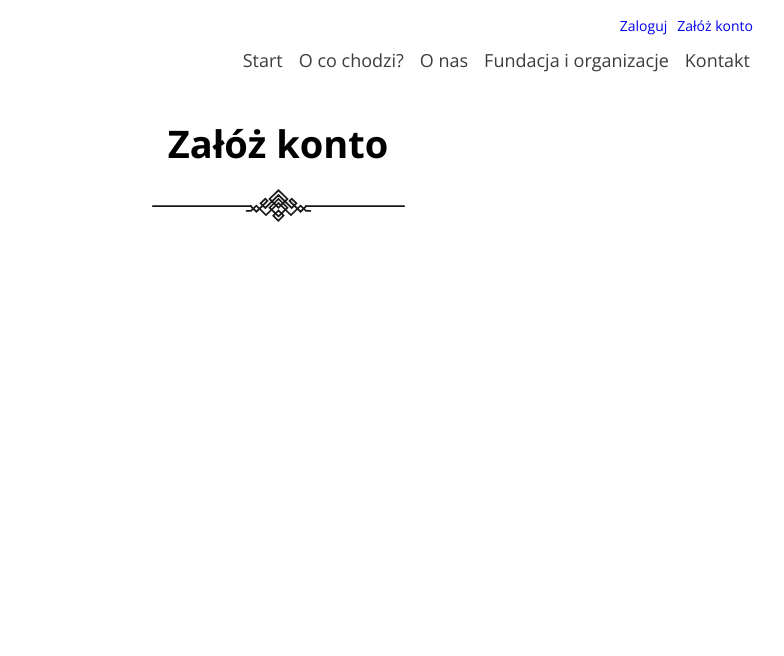
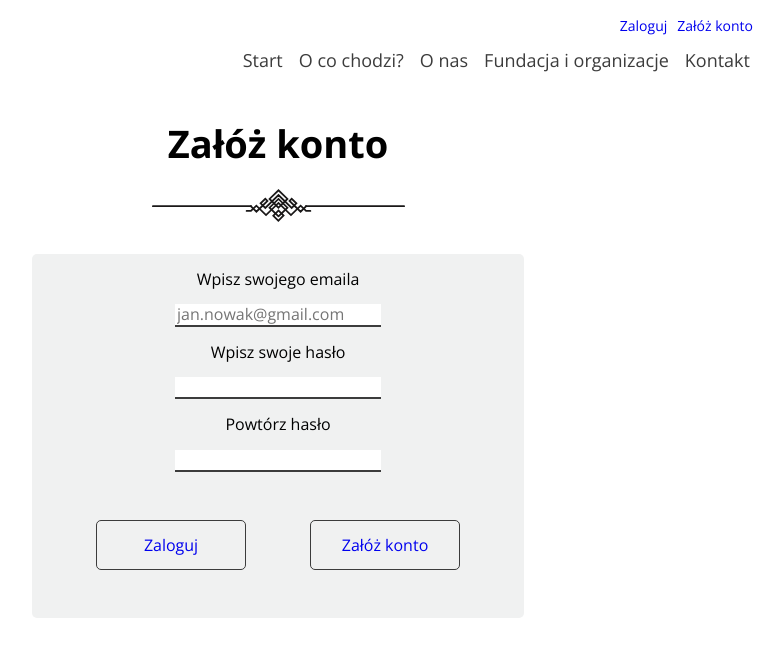
Before and after one commit to Michiyor/GiveAway, a React (Create React App) app in the folder giveaway/: page /register in a window 1280 px wide. Shown: the top 656 px of the page, without its empty margins (362-1146 px from the left). Built offline with nearby package versions, Linux system fonts and the light colour scheme.

Commit message:
style in login and register

```diff
--- a/giveaway/src/components/Login/Login.js
+++ b/giveaway/src/components/Login/Login.js
@@ -32,8 +32,7 @@ function Login() {
                                name="email" value={email.name}
                                onChange={handleChangeEmailLogin}/>
                         <label className="contact__msg-label" htmlFor="passsword">Wpisz swoje hasło</label>
-                        <input id="password" className="login__el"
-                               placeholder="Wpisz swoje hasło">
+                        <input type="password" id="password" className="login__el">
                         </input>
                         <ul className="login__ul">
                             <li className="login__logreg">
--- a/giveaway/src/components/Register/Register.js
+++ b/giveaway/src/components/Register/Register.js
@@ -1,13 +1,51 @@
-import React from "react";
+import React, {useState} from "react";
 import HomeHeader from "../Home/HomeHeader";
+import {Link} from "react-router-dom";
 
 function  Register(){
+    const [email, setEmail] = useState({email: ""});
+
+    const handleChangeEmailLogin = (e) => {
+        const {email, value} = e.target;
+        setEmail(prevState => {
+            return {
+                ...prevState,
+                [email]: value
+            }
+        });
+    };
+
+    const handleSubmit = (e) => {
+        e.preventDefault();
+        console.log(email);
+    };
     return(
         <>
         <HomeHeader/>
-        <section>
+        <section className="register" id="register">
             <h2 className="title">Załóż konto</h2>
-            <form action=""></form>
+            <div className="register__main">
+                <form className="pages__form" onSubmit={handleSubmit}>
+                    <label className="contact__msg-label" htmlFor="email">Wpisz swojego emaila </label>
+                    <input className="login__el" id="email" placeholder="jan.nowak@gmail.com" type="text"
+                           name="email" value={email.name}
+                           onChange={handleChangeEmailLogin}/>
+                    <label className="contact__msg-label" htmlFor="passsword">Wpisz swoje hasło</label>
+                    <input type="password" id="password" className="login__el">
+                    </input>
+                    <label className="contact__msg-label" htmlFor="repeat-passsword">Powtórz hasło</label>
+                    <input type="password" id="repeat-password" className="login__el">
+                    </input>
+                    <ul className="login__ul">
+                        <li className="login__logreg">
+                            <Link to="/login">Zaloguj</Link>
+                        </li>
+                        <li className="login__logreg">
+                            <Link to="/register">Załóż konto</Link>
+                        </li>
+                    </ul>
+                </form>
+            </div>
         </section>
         </>
     )
--- a/giveaway/src/scss/compoments/_allCompoments.scss
+++ b/giveaway/src/scss/compoments/_allCompoments.scss
@@ -1,3 +1,3 @@
 @import "base";
 @import "home-style";
-@import "login-style";
+@import "loginAndRegister-style";
--- a/giveaway/src/scss/compoments/_home-style.scss
+++ b/giveaway/src/scss/compoments/_home-style.scss
@@ -230,7 +230,7 @@
 }
 
 .homeContact {
-  margin: 0 8em 0 1em;
+  margin: 0 12em 0 1em;
   display: flex;
   background-position: top;
   background-repeat: no-repeat;
@@ -251,35 +251,37 @@
 .contact__form {
 
 }
-.contact__labels{
+
+.contact__labels {
   display: block;
 }
-.label{
+
+.label {
   display: inline-flex;
   padding: 0 2em;
   justify-content: flex-end;
 }
 
-.contact__el{
+.contact__el {
   display: inline-flex;
   border: none;
   border-bottom: 2px solid $color-words;
   margin: 0.5em;
 }
 
-.contact__msg-label{
+.contact__msg-label {
   display: block;
   margin: 1em;
 }
 
-.contact__msg{
+.contact__msg {
   display: block;
   margin: 1em;
   border: none;
   border-bottom: 2px solid $color-words;
 }
 
-.contact__btn{
+.contact__btn {
   text-align: center;
   width: 150px;
   height: 50px;
--- a/giveaway/src/scss/compoments/_login-style.scss
+++ /dev/null
@@ -1,26 +0,0 @@
-.login{
-  text-align: center;
-  display: block;
-}
-
-.login__el{
-  border: none;
-  border-bottom: 2px solid $color-words;
-}
-
-.login__ul{
-  display: flex;
-  justify-content: space-around;
-  align-items: center;
-  text-align: center;
-}
-
-.login__logreg{
-  text-decoration: none;
-  list-style: none;
-  text-align: center;
-  width: 150px;
-  height: 50px;
-  color: $color-words;
-  border: 1px solid $color-words;
-}
--- /dev/null
+++ b/giveaway/src/scss/compoments/_loginAndRegister-style.scss
@@ -0,0 +1,59 @@
+.login {
+  text-align: center;
+  display: block;
+}
+
+.login__main {
+  background-color: $color-background-section;
+  border-radius: 5px;
+  display: inline-flex;
+  flex-direction: column;
+  padding: 1em;
+}
+
+.login__el {
+  border: none;
+  border-bottom: 2px solid $color-words;
+}
+
+.login__ul {
+  display: flex;
+  justify-content: space-around;
+  align-items: center;
+  text-align: center;
+  padding: 2em;
+  border-radius: 5px;
+
+  .login__logreg {
+    text-decoration: none;
+    list-style: none;
+    text-align: center;
+    width: 150px;
+    height: 50px;
+    color: $color-words;
+    border: 1px solid $color-words;
+    border-radius: 5px;
+    margin: 0 2em;
+    display: flex;
+    justify-content: center;
+    align-items: center;
+
+    a {
+      padding: 1em;
+      list-style: none;
+      text-decoration: none;
+    }
+  }
+}
+
+.register {
+  display: block;
+  text-align: center;
+}
+
+.register__main {
+  background-color: $color-background-section;
+  border-radius: 5px;
+  display: inline-flex;
+  flex-direction: column;
+}
```
